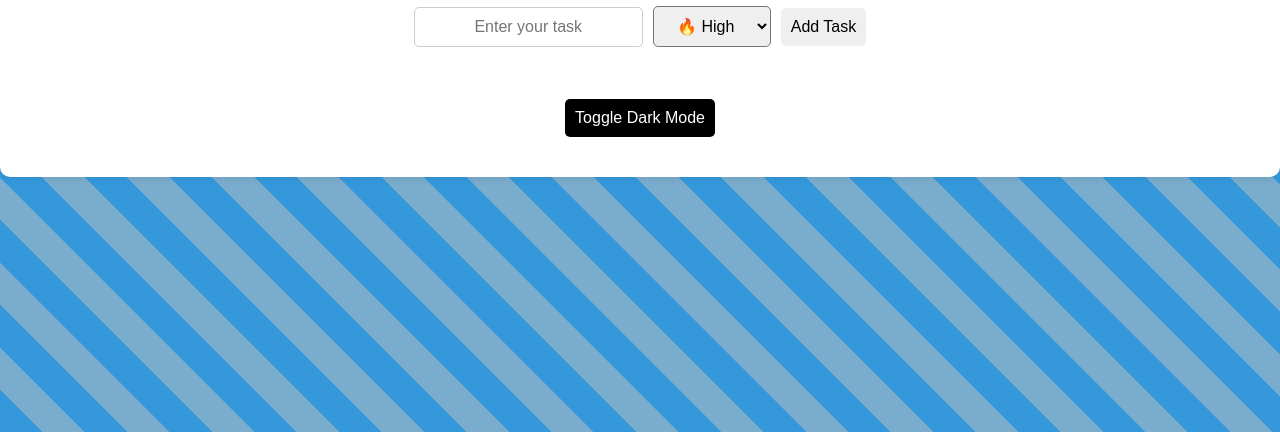
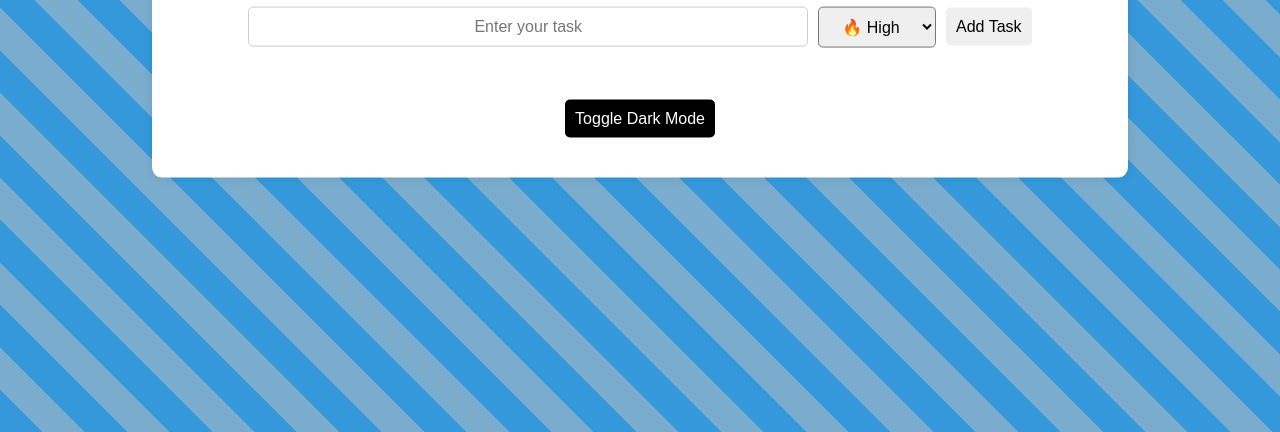
Before and after one commit to J-murco/To-Do-list-web, a plain HTML site: page index.html in a window 1280 px wide. Shown: the part 368-800 px from the top of the page. Drawn offline with Linux system fonts and the light colour scheme.

Commit message:
Update styles.css

```diff
--- a/project/styles.css
+++ b/project/styles.css
@@ -11,7 +11,6 @@ body {
     height: 100vh;
     position: relative;
     overflow: hidden;
-    text-align: center; /* Centers text */
 }
 
 /* Light Mode S-Shaped Stripes */
@@ -36,29 +35,33 @@ body::before {
     background: repeating-linear-gradient(45deg, transparent, transparent 30px, rgba(255, 50, 50, 0.5) 30px, rgba(255, 50, 50, 0.5) 60px);
 }
 
-/* Container */
+/* Centered Container */
 .container {
     background: white;
     padding: 40px;
     border-radius: 10px;
     box-shadow: 0 0 10px rgba(0, 0, 0, 0.1);
-    width: 170%; /* Increased width */
-    max-width: 2000px;
+    width: 70%; /* Adjusted to fit within screen */
+    max-width: 1200px; /* Prevents excessive stretching */
     display: flex;
     flex-direction: column;
     align-items: center;
+    position: absolute;
+    left: 50%;
+    top: 50%;
+    transform: translate(-50%, -50%); /* Perfect centering */
 }
 
 /* Title */
 h1 {
-    text-align: 85%;
+    text-align: center;
     font-size: 32px;
 }
 
 /* Input group - Centered */
 .input-group {
     display: flex;
-    justify-content: center; /* Centers the group */
+    justify-content: center;
     align-items: center;
     gap: 10px;
     width: 100%;
@@ -70,7 +73,8 @@ h1 {
     border: 1px solid #ccc;
     border-radius: 5px;
     font-size: 16px;
-    text-align: center; /* Centers text inside input */
+    text-align: center;
+    width: 60%; /* Adjust width */
 }
 
 /* Dropdown */
```
